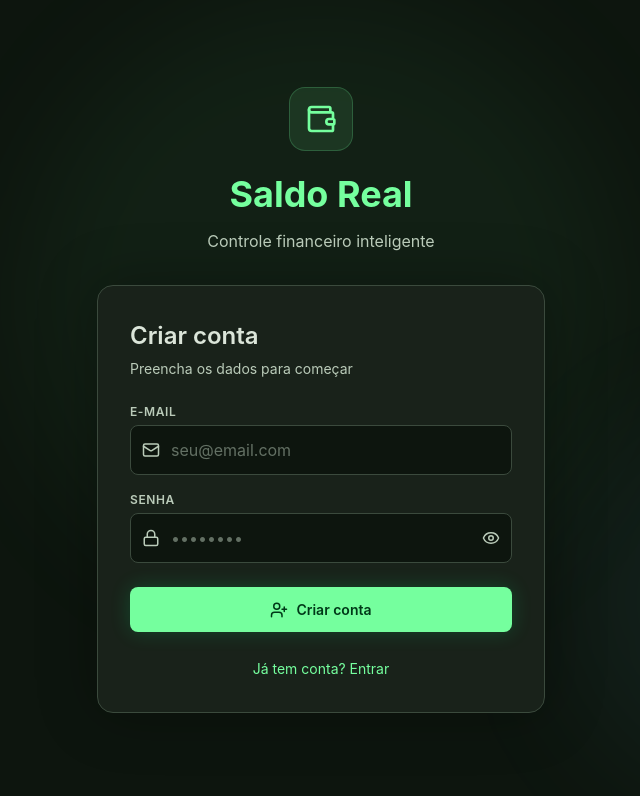
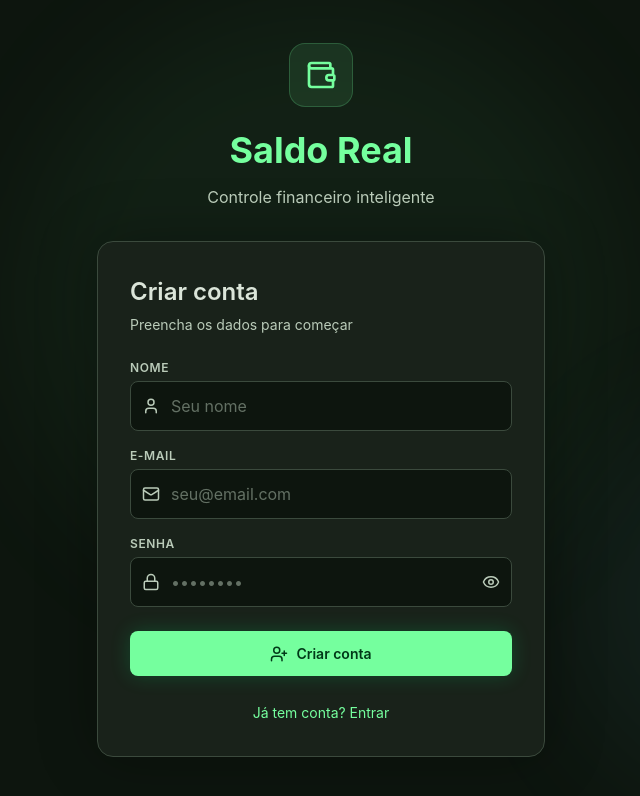
Before and after one commit to RanieeelB/Controle-financeiroraniel, a React (Vite) app: page / in a window 1280 px wide. Both pictures are taken after a click on the button "Não tem conta? Criar". Shown: the top 796 px of the page, without its empty margins (319-959 px from the left). Built offline with nearby package versions, Linux system fonts and the light colour scheme; no server answers.

Commit message:
feat: add name input to sign up form and pass to profile metadata

```diff
--- a/src/hooks/useAuth.ts
+++ b/src/hooks/useAuth.ts
@@ -30,8 +30,16 @@ export function useAuth() {
     if (error) throw error;
   }
 
-  async function signUpWithEmail(email: string, password: string) {
-    const { error } = await supabase.auth.signUp({ email, password });
+  async function signUpWithEmail(email: string, password: string, firstName?: string) {
+    const { error } = await supabase.auth.signUp({
+      email,
+      password,
+      options: {
+        data: {
+          first_name: firstName,
+        }
+      }
+    });
     if (error) throw error;
   }
 
--- a/src/pages/Login.tsx
+++ b/src/pages/Login.tsx
@@ -1,11 +1,12 @@
 import { useState } from 'react';
 import { useAuth } from '../hooks/useAuth';
-import { Wallet, Mail, Lock, Eye, EyeOff, LogIn, UserPlus } from 'lucide-react';
+import { Wallet, Mail, Lock, Eye, EyeOff, LogIn, UserPlus, User } from 'lucide-react';
 
 export function Login() {
   const { signInWithEmail, signUpWithEmail } = useAuth();
   const [email, setEmail] = useState('');
   const [password, setPassword] = useState('');
+  const [name, setName] = useState('');
   const [showPassword, setShowPassword] = useState(false);
   const [isSignUp, setIsSignUp] = useState(false);
   const [error, setError] = useState('');
@@ -20,7 +21,7 @@ export function Login() {
 
     try {
       if (isSignUp) {
-        await signUpWithEmail(email, password);
+        await signUpWithEmail(email, password, name);
         setSuccessMsg('Conta criada! Verifique seu e-mail para confirmar.');
       } else {
         await signInWithEmail(email, password);
@@ -59,6 +60,24 @@ export function Login() {
           </p>
 
           <form onSubmit={handleSubmit} className="flex flex-col gap-4">
+            {/* Name */}
+            {isSignUp && (
+              <div>
+                <label className="text-[12px] font-semibold text-on-surface-variant uppercase tracking-wider mb-1 block">Nome</label>
+                <div className="relative">
+                  <User className="absolute left-3 top-1/2 -translate-y-1/2 text-on-surface-variant" size={18} />
+                  <input
+                    type="text"
+                    value={name}
+                    onChange={e => setName(e.target.value)}
+                    placeholder="Seu nome"
+                    required={isSignUp}
+                    className="w-full bg-surface border border-outline-variant rounded-lg pl-10 pr-4 py-3 text-on-surface focus:border-primary focus:ring-1 focus:ring-primary outline-none transition-all placeholder:text-on-surface-variant/50"
+                  />
+                </div>
+              </div>
+            )}
+
             {/* Email */}
             <div>
               <label className="text-[12px] font-semibold text-on-surface-variant uppercase tracking-wider mb-1 block">E-mail</label>
```
Also changed, not shown: 1 other file (tests, documents, lock files or other folders).
